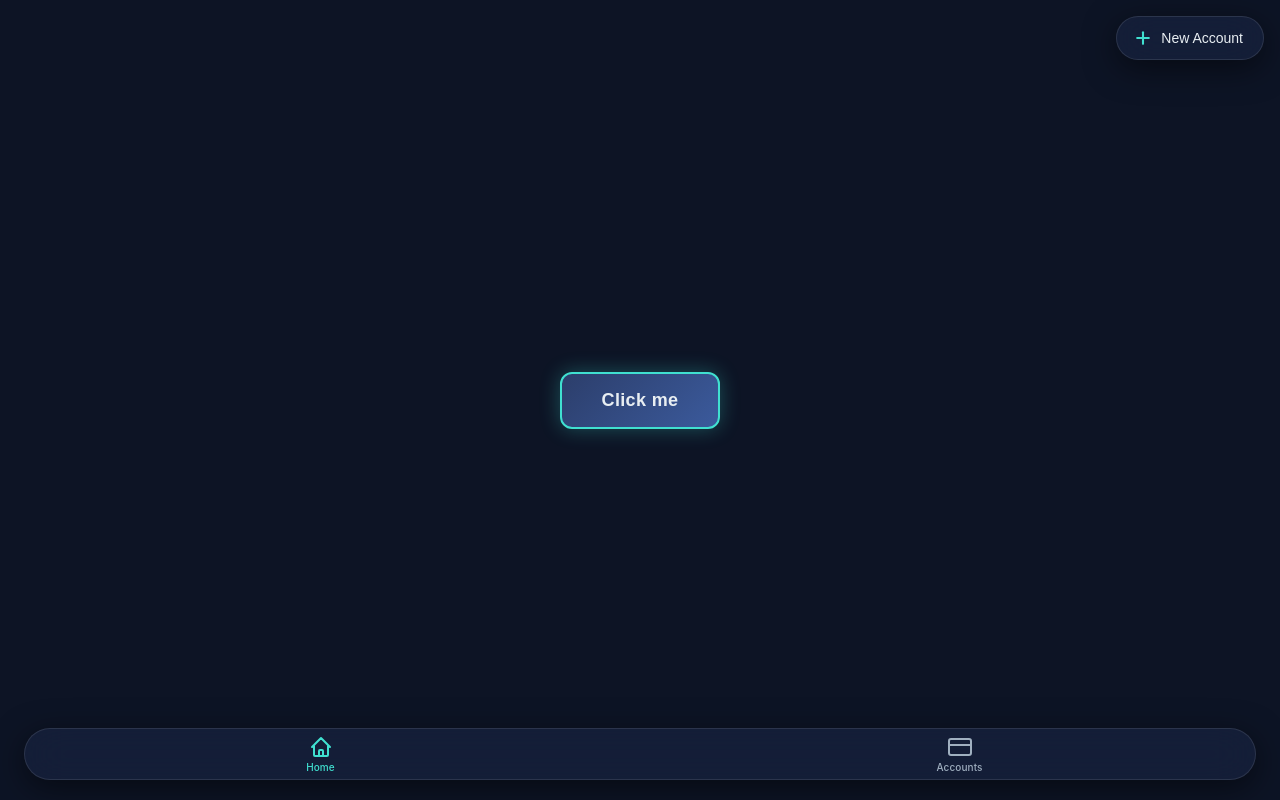
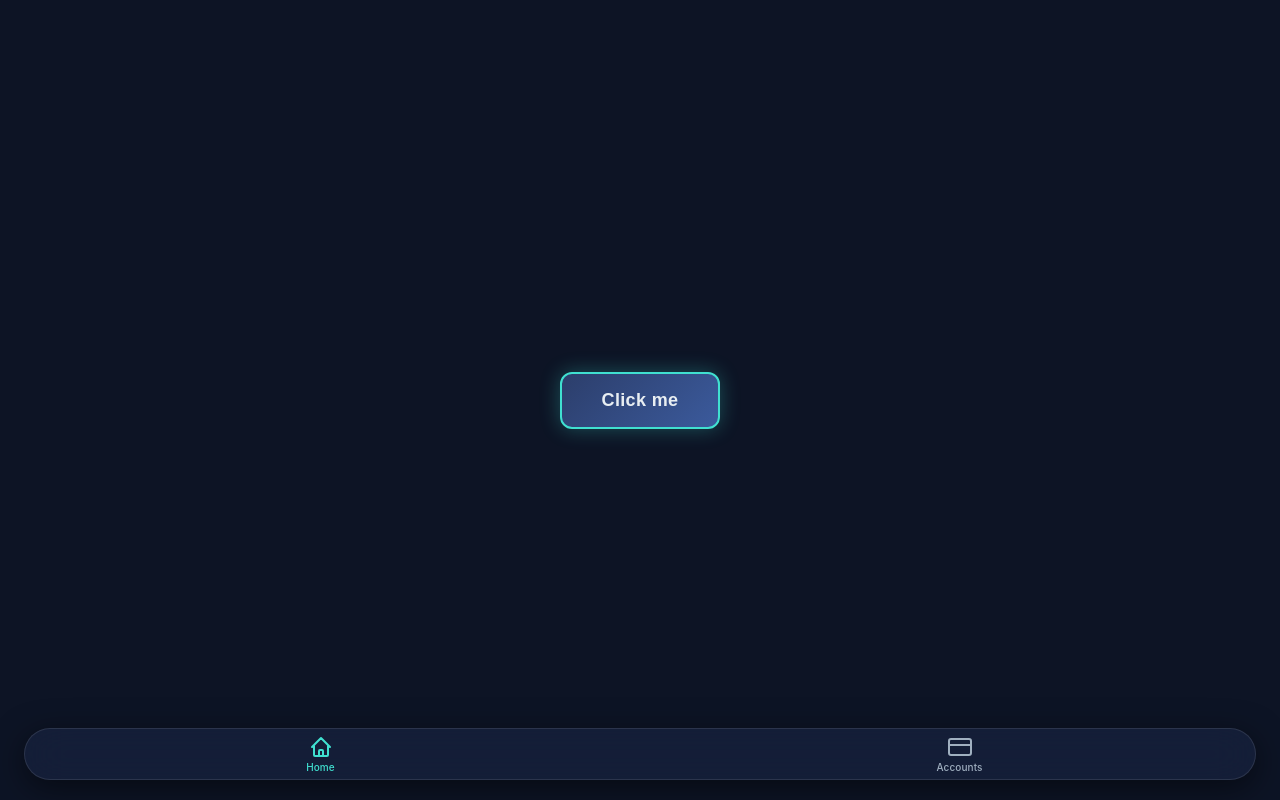
Before and after one commit to SiegfredRodriguez/budgie, a SvelteKit app: page / in a window 1280 px wide. Built offline with nearby package versions, Linux system fonts and the light colour scheme.

Commit message:
hide New Account button on home page

```diff
--- a/src/routes/+layout.svelte
+++ b/src/routes/+layout.svelte
@@ -72,13 +72,15 @@
 </svelte:head>
 
 <div id="app">
-    <button class="pill-btn" onclick={() => showModal = true}>
+    {#if $page.url.pathname === "/financial"}
+        <button class="pill-btn" onclick={() => showModal = true}>
         <svg viewBox="0 0 24 24" fill="none" stroke="currentColor" stroke-width="2.5" stroke-linecap="round" stroke-linejoin="round">
             <line x1="12" y1="5" x2="12" y2="19" />
             <line x1="5" y1="12" x2="19" y2="12" />
         </svg>
         New Account
     </button>
+    {/if}
 
     {#if showModal}
         <div class="overlay" onclick={handleOverlayClick} onkeydown={(e) => e.key === 'Escape' && (showModal = false)} role="presentation">
```
